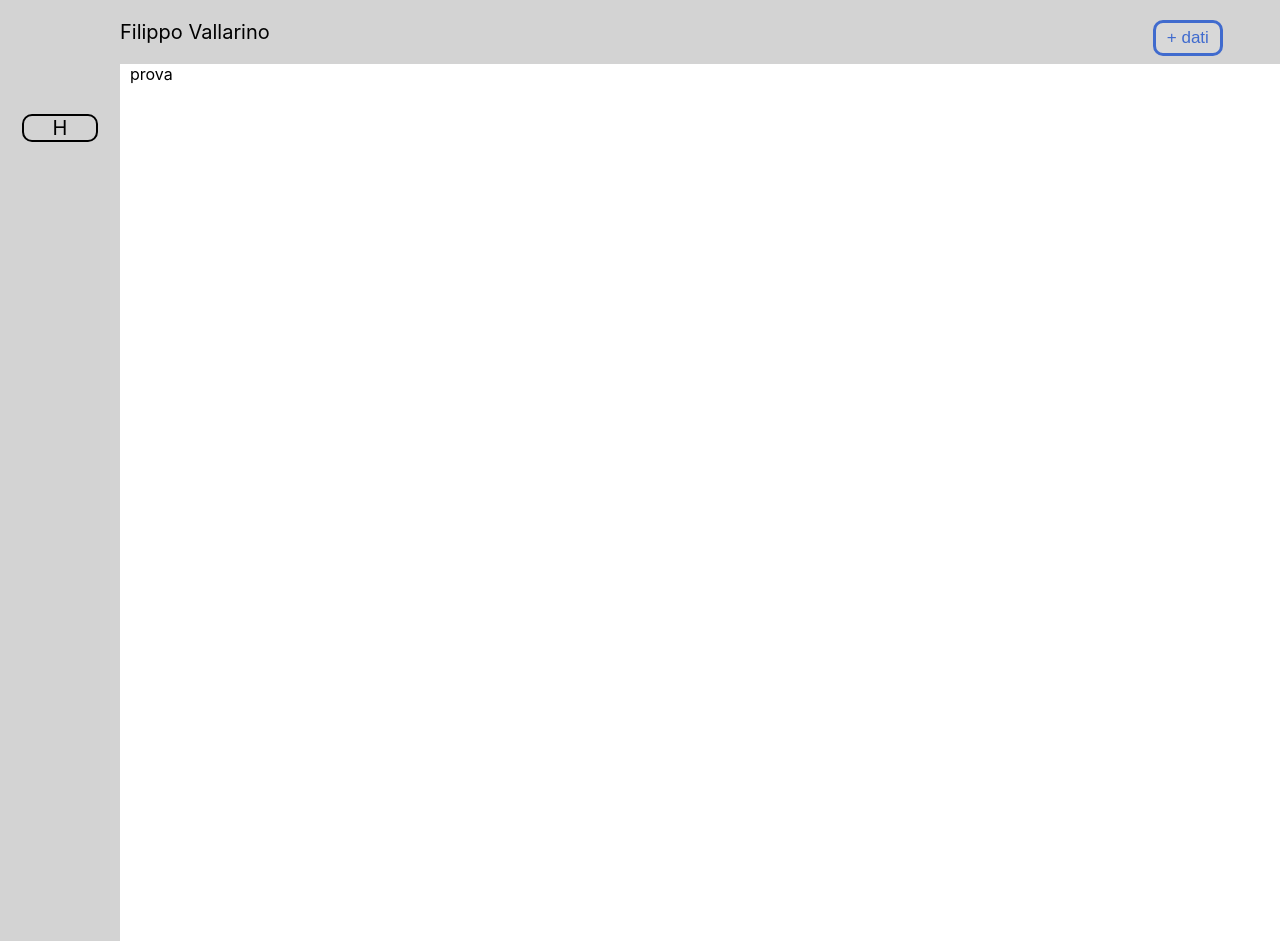
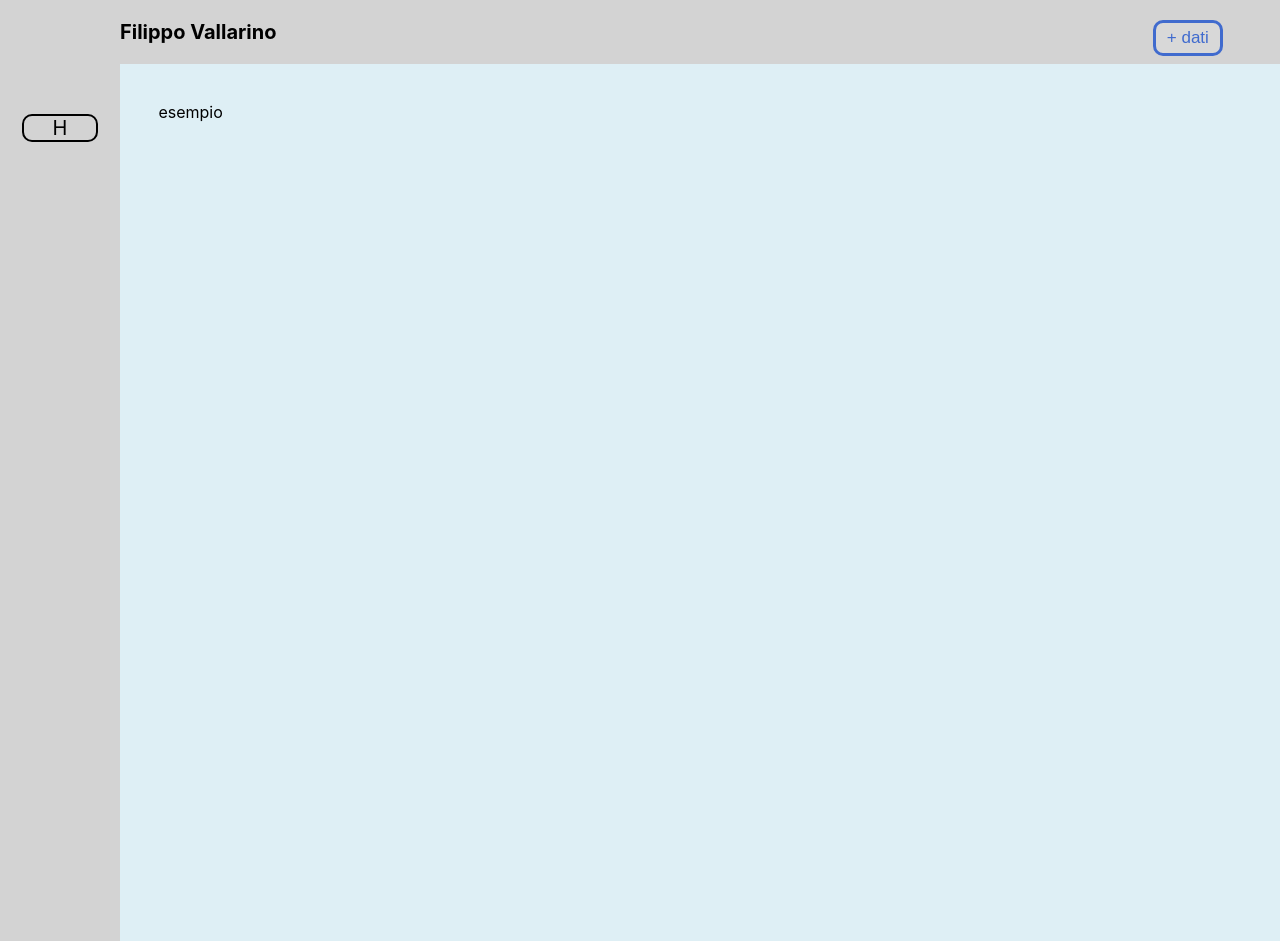
Before and after one commit to Dagon-n/React_rimborsoSpese, a React (Create React App) app: page / in a window 1280 px wide. Before the commit the page ends 864 px from the top, so only its background shows below. Built offline with nearby package versions, Linux system fonts and the light colour scheme.

Commit message:
aggiornato template

```diff
--- a/src/Components/Header/Bottoni/Bottoni.css
+++ b/src/Components/Header/Bottoni/Bottoni.css
@@ -1,10 +1,10 @@
 .containerBottoni {
     display: inline;
+    margin-right: 3%;
     float: right;
-    margin-right: 3%;
 }
 
-.btnProva {
+.btnAggiungiDati {
     background-color: rgb(255, 255, 255, 0.1);
     color: rgb(64, 107, 206);
     font-size: 17px;
@@ -15,7 +15,7 @@
     cursor: pointer;
 }
 
-.btnProva:hover {
+.btnAggiungiDati:hover {
     background-color: rgb(64, 107, 206);
     color: white;
     font-weight: bold;
--- a/src/Components/Header/Bottoni/Bottoni.js
+++ b/src/Components/Header/Bottoni/Bottoni.js
@@ -4,7 +4,7 @@ export default function Bottoni() {
 
     return(
         <div className='containerBottoni' >
-            <button className="btnProva">+ dati</button>
+            <button className="btnAggiungiDati">+ dati</button>
         </div>
     );
 
--- a/src/Components/Header/Utente/Utente.css
+++ b/src/Components/Header/Utente/Utente.css
@@ -1,4 +1,5 @@
 .nomeUtente {
     margin-left: 100px;
+    font-weight: bold;
     display: inline;
 }
--- a/src/Components/MainScreen/MainScreen.js
+++ b/src/Components/MainScreen/MainScreen.js
@@ -3,7 +3,7 @@ import './mainScreen.css'
 export default function MainScreen() {
 
     return(
-        <div className="mainScreen">prova</div>
+        <div className="mainScreen">esempio</div>
     );
 
 }
--- a/src/Components/MainScreen/mainScreen.css
+++ b/src/Components/MainScreen/mainScreen.css
@@ -1,5 +1,7 @@
 .mainScreen {
     display: block;
-    margin-left: 130px;
+    margin-left: 120px;
+    padding: 3%;
     height: 100vh;
+    background-color: rgb(173, 216, 230, 0.4);
 }
```
